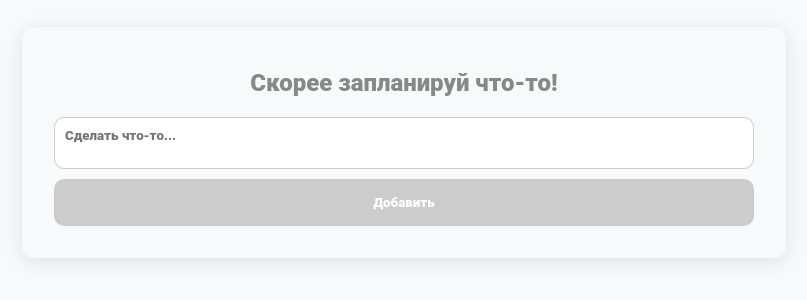
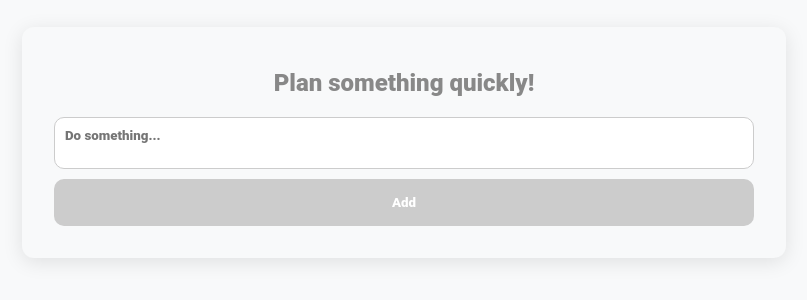
Before and after one commit to ITSawa/Test_tasks, a Vue app: page / in a window 1280 px wide. Shown: the part 258-558 px from the top of the page, without its empty margins (236-1043 px from the left). Built offline with nearby package versions, Linux system fonts and the light colour scheme.

Commit message:
Update Main.vue

```diff
--- a/src/components/Main.vue
+++ b/src/components/Main.vue
@@ -4,7 +4,7 @@
       <div class="toDoList">
         <ul>
           <li v-if="toDoItems.length === 0" class="noTasks">
-            <span>Скорее запланируй что-то!</span>
+            <span>Plan something quickly!</span>
           </li>
           <li v-for="(item, index) in toDoItems" :key="index" :class="{ completed: item.completed }" class="toDoItem">
             <span style="max-width: calc(100% - 60px);">{{ item.text }}</span>
@@ -23,8 +23,8 @@
         </ul>
       </div>
       <div class="toDoCreater">
-        <textarea v-model="newToDo" placeholder="Сделать что-то..." class="inputField"></textarea>
-        <button @click="addToDo" class="addButton" :disabled="!newToDo.trim()">Добавить</button>
+        <textarea v-model="newToDo" placeholder="Do something..." class="inputField"></textarea>
+        <button @click="addToDo" class="addButton" :disabled="!newToDo.trim()">Add</button>
       </div>
     </div>
   </main>
```
